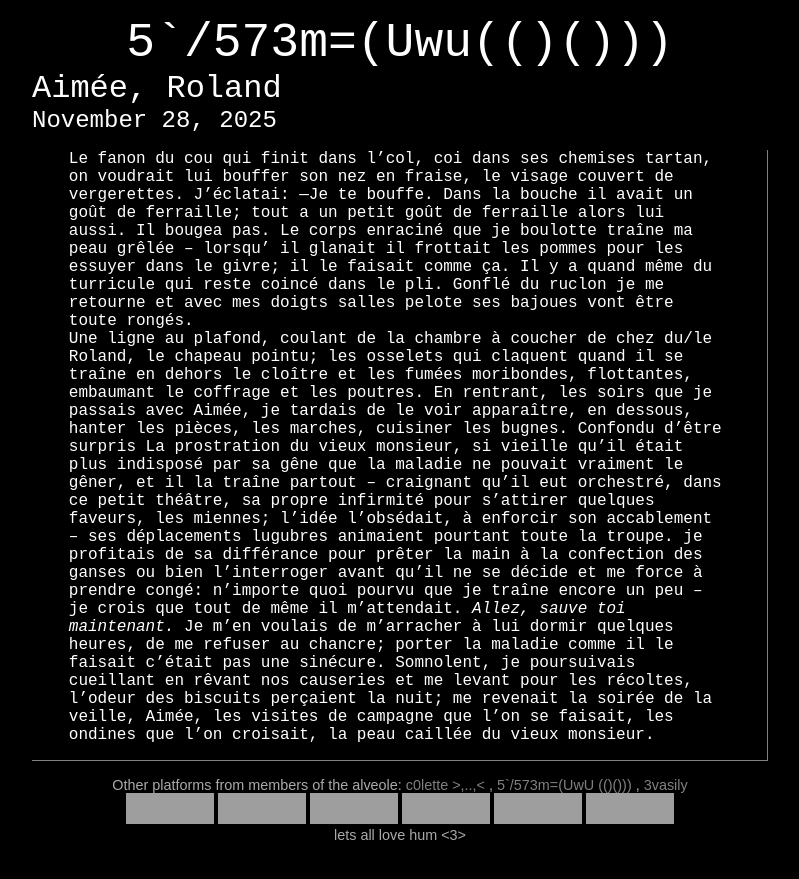
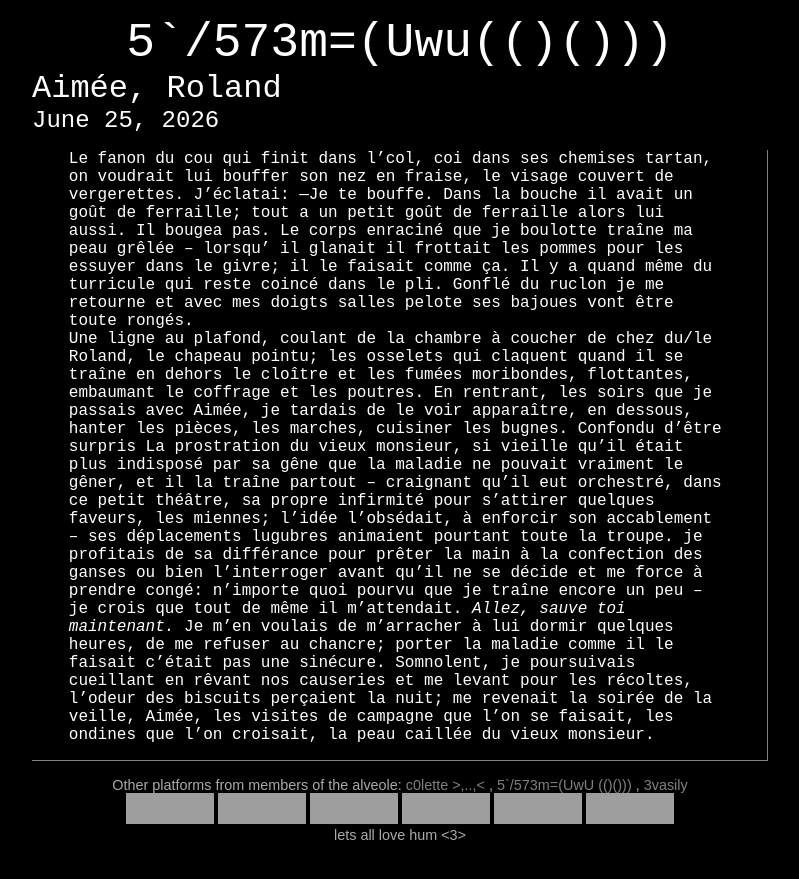
Before and after one commit to alain333/myblog, a Jekyll site: the page built from _posts/Journaling/2026-06-25-roland.md, in a window 1280 px wide, cut to the strip 0-879 px from the top of the page. Shown: the whole strip, without its empty margins (240-1039 px from the left). Built offline with Jekyll 4.4.1, drawn with Linux system fonts in a browser that asks for light colours; grey boxes are pictures that could not be loaded.

Commit message:
Update 2026-06-25-roland.md

```diff
--- a/_posts/Journaling/2026-06-25-roland.md
+++ b/_posts/Journaling/2026-06-25-roland.md
@@ -1,7 +1,7 @@
 ---
 layout: post
 title:  "Aimée, Roland"
-date:   2025-11-28
+date:   2026-06-25
 categories: Journaling
 description: "commune, glaneurs et cabaret"
 permalink: /:categories/:title
```
